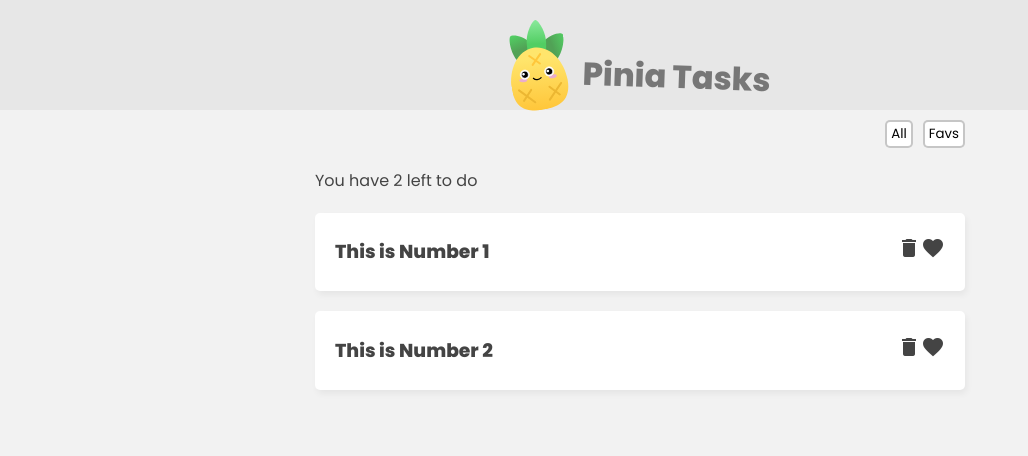
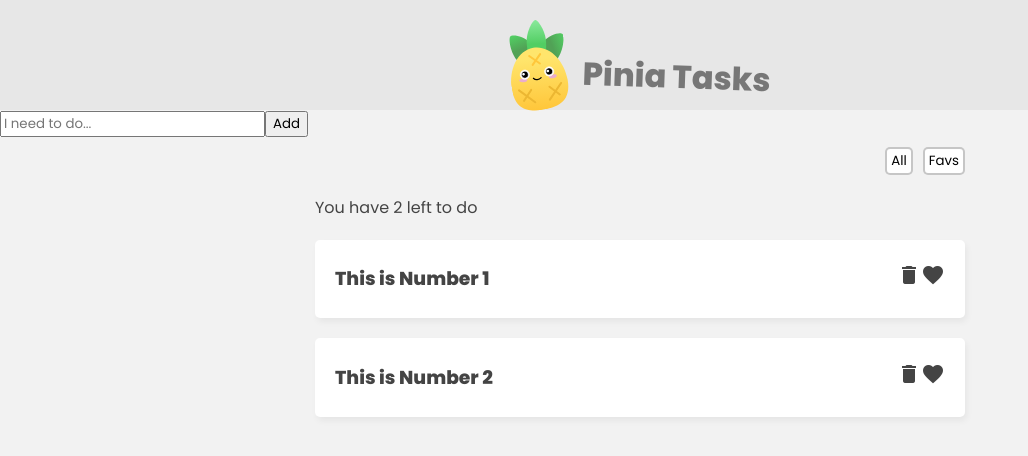
Before and after one commit to elaheerazob/Pinia_Tasks, a Vue app: page / in a window 1280 px wide. Shown: the top 456 px of the page, without its empty margins (0-1028 px from the left). Built offline with nearby package versions, Linux system fonts and the light colour scheme.

Commit message:
add new task

```diff
--- a/src/App.vue
+++ b/src/App.vue
@@ -7,6 +7,11 @@
       <h1>Pinia Tasks</h1>
 
     </header>
+
+    <!-- new task add form -->
+    <div class="new-task-form">
+      <TaskForm/>
+    </div>
 
 <!-- Filter  -->
     <nav class="filter">
@@ -36,6 +41,7 @@
 import { ref } from 'vue';
 import TaskDetails from './components/TaskDetails.vue';
 import {useTaskStore} from './sotres/TaskStore';
+import TaskForm from './components/TaskForm.vue';
 
   export default {
     setup() {
@@ -43,6 +49,6 @@ import {useTaskStore} from './sotres/TaskStore';
         const filter =ref("all")
         return { taskStore,filter };
     },
-    components: { TaskDetails }
+    components: { TaskDetails, TaskForm }
 }
 </script>
--- /dev/null
+++ b/src/components/TaskForm.vue
@@ -0,0 +1,33 @@
+<template>
+    <form @submit.prevent="handelSubmit">
+    <input type="text"
+    placeholder="I need to do..."
+    v-model="newTask"
+    >
+    <button>Add</button>
+    </form>
+</template>
+
+<script>
+import { ref } from 'vue';
+import { useTaskStore } from '../sotres/TaskStore';
+
+    export default {
+        setup(){
+            const taskStore =useTaskStore()
+            const newTask =ref('')
+            const handelSubmit = () =>{
+                if(newTask.value.length > 0){
+                    taskStore.addTask({
+                        title:newTask.value,
+                        isFav:false,
+                        id: Math.floor(Math.random() *10000)
+                    })
+                    newTask.value = ''
+                }
+            }
+            return {handelSubmit,newTask}
+        }
+
+    }
+</script>
--- a/src/sotres/TaskStore.js
+++ b/src/sotres/TaskStore.js
@@ -19,5 +19,10 @@ export const useTaskStore = defineStore('taskStore',{
         totalCount : (state) =>{
             return state.tasks.length
         }
+    },
+    actions :{
+        addTask(task){
+            this.tasks.push(task)
+        }
     }
 })
```
